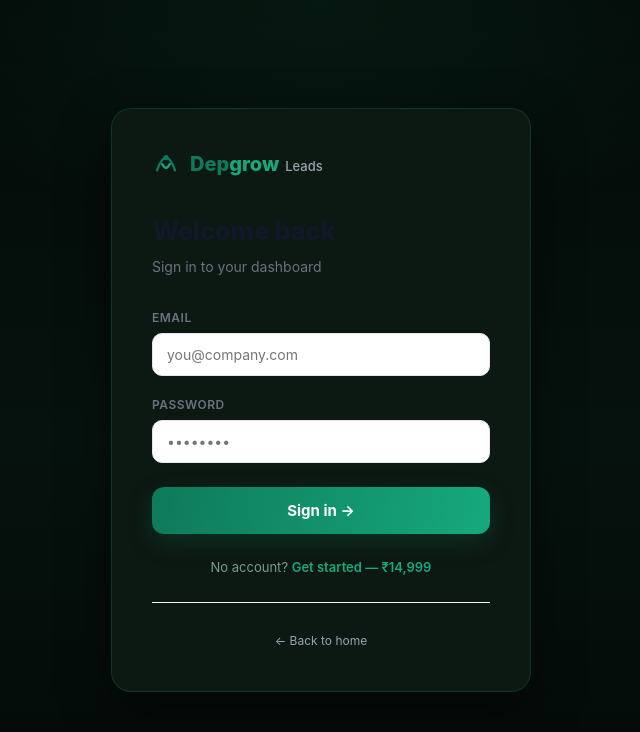
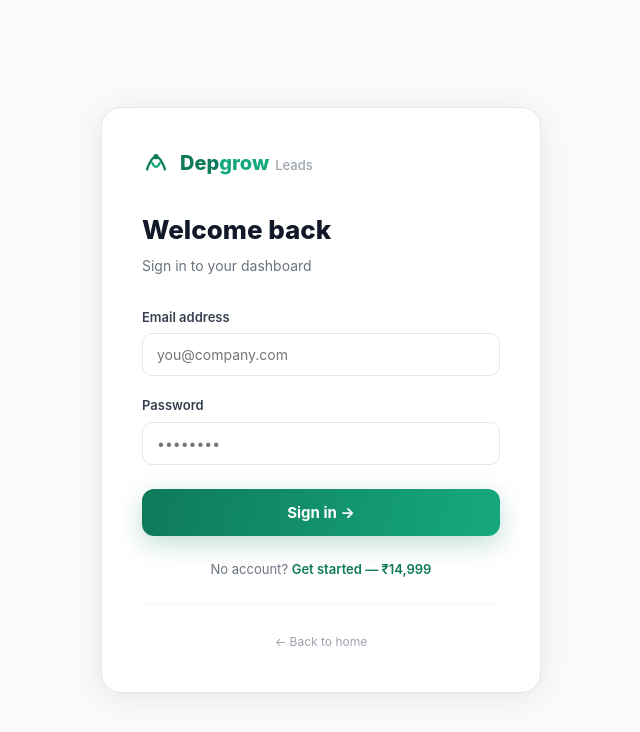
Before and after one commit to depgroworg-collab/depgrow-leads, a Next.js app: page /login in a window 1280 px wide. Shown: the top 732 px of the page, without its empty margins (319-959 px from the left). Built offline with nearby package versions, Linux system fonts and the light colour scheme; no server answers.

Commit message:
fix: white card login page for leads

```diff
--- a/src/app/login/page.tsx
+++ b/src/app/login/page.tsx
@@ -30,8 +30,8 @@ function LoginInner() {
   }
 
   return (
-    <div className="auth-wrap">
-      <div className="auth-card">
+    <div style={{minHeight:'100vh',background:'#f9fafb',display:'flex',alignItems:'center',justifyContent:'center',padding:'2rem',fontFamily:'-apple-system,BlinkMacSystemFont,"Segoe UI",sans-serif'}}>
+      <div style={{width:'100%',maxWidth:440,background:'#fff',borderRadius:20,padding:'2.5rem',boxShadow:'0 4px 32px rgba(0,0,0,0.08)',border:'1px solid #E5E7EB'}}>
         <div style={{display:'flex',alignItems:'center',gap:10,marginBottom:'2rem'}}>
           <Logo />
           <span style={{fontSize:20,fontWeight:800}}>
@@ -42,13 +42,13 @@ function LoginInner() {
         <h1 style={{fontSize:26,fontWeight:800,color:'#111827',marginBottom:6}}>Welcome back</h1>
         <p style={{fontSize:14,color:'#6B7280',marginBottom:'2rem'}}>Sign in to your dashboard</p>
         {error && <div style={{background:'#FEF2F2',border:'1px solid #FECACA',borderRadius:10,padding:'10px 14px',fontSize:13,color:'#DC2626',marginBottom:'1rem'}}>⚠ {error}</div>}
-        <form className="auth-form" onSubmit={handleSubmit}>
+        <form onSubmit={handleSubmit} style={{display:'flex',flexDirection:'column',gap:'1.25rem'}}>
           {[
-            {label:'Email',type:'email',val:email,set:setEmail,ph:'you@company.com'},
+            {label:'Email address',type:'email',val:email,set:setEmail,ph:'you@company.com'},
             {label:'Password',type:'password',val:password,set:setPassword,ph:'••••••••'},
           ].map(f => (
-            <div key={f.label} className="field">
-              <label className="label">{f.label}</label>
+            <div key={f.label}>
+              <label style={{display:'block',fontSize:13,fontWeight:600,color:'#374151',marginBottom:6}}>{f.label}</label>
               <div style={{border:'1.5px solid #E5E7EB',borderRadius:10,background:'#fff'}}>
                 <input type={f.type} placeholder={f.ph} value={f.val} onChange={e=>f.set(e.target.value)} required
                   style={{width:'100%',border:'none',outline:'none',padding:'12px 14px',fontSize:14,color:'#111827',borderRadius:10,background:'transparent',fontFamily:'inherit',boxSizing:'border-box'}}
@@ -63,7 +63,9 @@ function LoginInner() {
             {loading ? '⏳ Signing in…' : 'Sign in →'}
           </button>
         </form>
-        <div className="auth-footer">No account? <Link href="/register">Get started — ₹14,999</Link></div>
+        <p style={{textAlign:'center',fontSize:13,color:'#6B7280',marginTop:'1.5rem'}}>
+          No account? <Link href="/register" style={{color:'#0E7A5A',fontWeight:600,textDecoration:'none'}}>Get started — ₹14,999</Link>
+        </p>
         <div style={{textAlign:'center',marginTop:'1.5rem',paddingTop:'1.5rem',borderTop:'1px solid #F3F4F6'}}>
           <Link href="/" style={{fontSize:12,color:'#9CA3AF',textDecoration:'none'}}>← Back to home</Link>
         </div>
@@ -74,7 +76,7 @@ function LoginInner() {
 
 export default function LoginPage() {
   return (
-    <Suspense fallback={<div className="auth-wrap"><div style={{color:'#0E7A5A'}}>Loading…</div></div>}>
+    <Suspense fallback={<div style={{minHeight:'100vh',display:'flex',alignItems:'center',justifyContent:'center',background:'#f9fafb'}}><div style={{color:'#0E7A5A'}}>Loading…</div></div>}>
       <LoginInner />
     </Suspense>
   )
```
